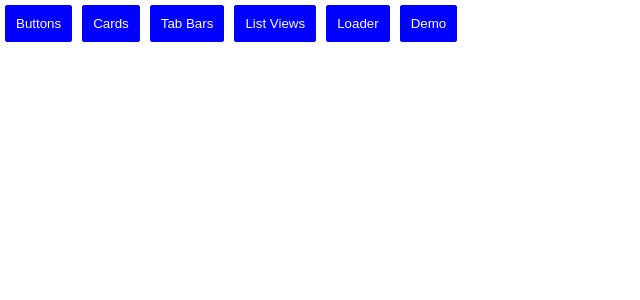
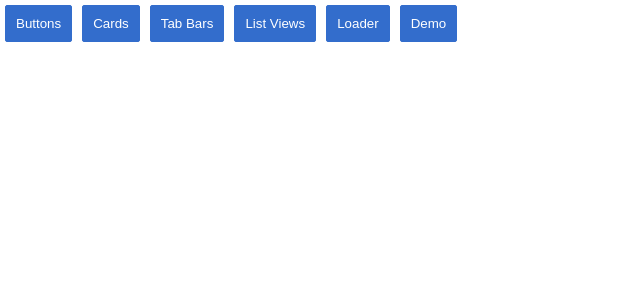
Before and after one commit to matthewbdaly/spectrum, a React app: page / in a window 1280 px wide. Shown: the top 300 px of the page, without its empty margins (0-640 px from the left). Built offline with nearby package versions, Linux system fonts and the light colour scheme.

Commit message:
Amended some of the colours

```diff
--- a/src/variables.scss
+++ b/src/variables.scss
@@ -3,9 +3,9 @@ $background: #fff;
 $foreground: #000;
 
 /* Themes */
-$theme-main: blue;
-$theme-positive: green;
-$theme-negative: red;
+$theme-main: #336dcc;
+$theme-positive: #0caf14;
+$theme-negative: #af0c0c;
 
 /* Borders */
 $border-color: lightgray;
```
